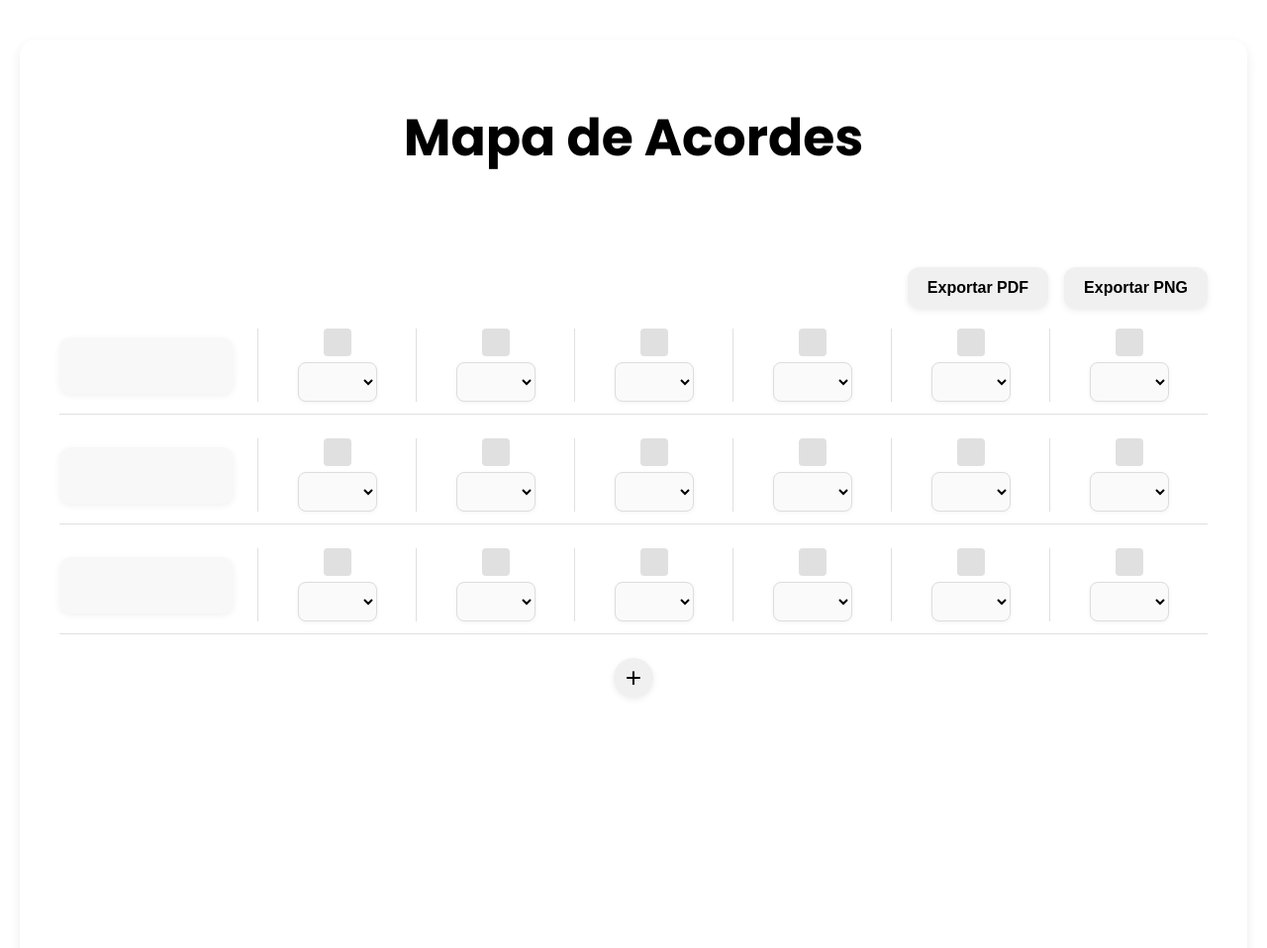
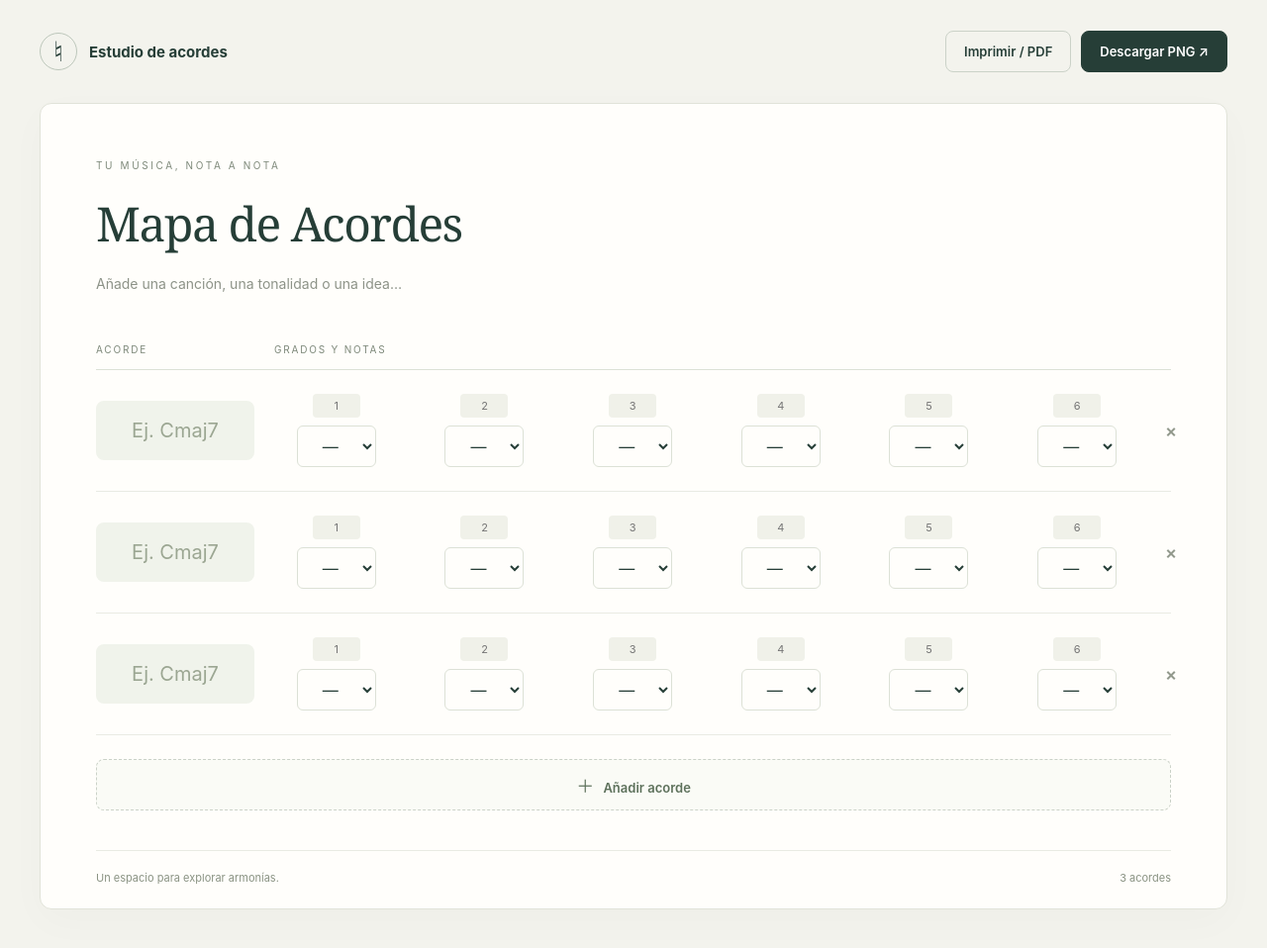
Before and after one commit to fbnv29/Mapa-de-acordes, a plain HTML site: page index.html in a window 1280 px wide. Shown: the top 958 px of the page at 99% size. Drawn offline with nearby package versions, Linux system fonts and the light colour scheme.

Commit message:
Polish chord editor and add local saving and offline exports

```diff
--- /dev/null
+++ b/app.js
@@ -0,0 +1,98 @@
+'use strict';
+const NOTES = ['C','B#','C#','Db','D','C##','D#','Eb','E','Fb','F','E#','F#','Gb','G','F##','G#','Ab','A','G##','A#','Bb','B','Cb'];
+const STORAGE_KEY = 'mapa-acordes:v1';
+const container = document.querySelector('#chords-container');
+const title = document.querySelector('#title');
+const subtitle = document.querySelector('#subtitle');
+const status = document.querySelector('#status');
+function announce(message) { status.textContent = message; }
+function readMap() {
+  return { title: title.value, subtitle: subtitle.value, rows: [...container.children].map(row => ({
+    chord: row.querySelector('.chord-box').value,
+    degrees: [...row.querySelectorAll('.degree')].map(input => input.value),
+    notes: [...row.querySelectorAll('.note-select')].map(select => select.value)
+  })) };
+}
+function save() {
+  try { localStorage.setItem(STORAGE_KEY, JSON.stringify(readMap())); announce('Guardado en este navegador.'); }
+  catch { announce('No se pudo guardar en este navegador. Puedes descargar tu mapa.'); }
+}
+function updateCount() {
+  const count = container.children.length;
+  document.querySelector('#row-count').textContent = `${count} ${count === 1 ? 'acorde' : 'acordes'}`;
+  [...container.children].forEach((row, index) => {
+    row.querySelector('.chord-box').setAttribute('aria-label', `Acorde ${index + 1}`);
+    row.querySelector('.remove-row').setAttribute('aria-label', `Eliminar acorde ${index + 1}`);
+  });
+}
+function addRow(data = {}, focus = false) {
+  const row = document.createElement('div'); row.className = 'chord-row';
+  const chord = document.createElement('input'); chord.className = 'chord-box';
+  chord.placeholder = 'Ej. Cmaj7'; chord.maxLength = 32; chord.value = typeof data.chord === 'string' ? data.chord : '';
+  row.append(chord);
+  for (let i = 0; i < 6; i++) {
+    const cell = document.createElement('div'); cell.className = 'note-container';
+    const degree = document.createElement('input'); degree.className = 'degree'; degree.maxLength = 8;
+    degree.placeholder = String(i + 1); degree.setAttribute('aria-label', `Grado de la nota ${i + 1}`);
+    degree.value = typeof data.degrees?.[i] === 'string' ? data.degrees[i] : '';
+    const select = document.createElement('select'); select.className = 'note-select'; select.setAttribute('aria-label', `Nota ${i + 1}`);
+    select.add(new Option('—', '')); NOTES.forEach(note => select.add(new Option(note, note)));
+    select.value = NOTES.includes(data.notes?.[i]) ? data.notes[i] : '';
+    cell.append(degree, select); row.append(cell);
+  }
+  const remove = document.createElement('button'); remove.className = 'remove-row'; remove.type = 'button'; remove.textContent = '×';
+  remove.addEventListener('click', () => {
+    const next = row.nextElementSibling || row.previousElementSibling;
+    row.remove(); updateCount(); save(); (next?.querySelector('.chord-box') || document.querySelector('#add-row')).focus();
+  });
+  row.append(remove); container.append(row); updateCount(); if (focus) chord.focus();
+}
+function restore() {
+  try {
+    const raw = localStorage.getItem(STORAGE_KEY);
+    if (raw) {
+      const data = JSON.parse(raw);
+      if (!data || !Array.isArray(data.rows) || !data.rows.every(row => row && typeof row === 'object')) throw new Error('Invalid saved map');
+      title.value = typeof data.title === 'string' ? data.title : 'Mapa de Acordes';
+      subtitle.value = typeof data.subtitle === 'string' ? data.subtitle : '';
+      data.rows.forEach(row => addRow(row)); updateCount(); announce('Tu mapa se ha recuperado.'); return;
+    }
+  } catch { announce('No se pudo recuperar el mapa guardado.'); }
+  for (let i = 0; i < 3; i++) addRow();
+}
+function downloadPNG() {
+  const button = document.querySelector('#export-png'); button.disabled = true;
+  try {
+    const data = readMap(); const width = 1600; const height = 300 + Math.max(data.rows.length, 1) * 130;
+    if (height > 16000) throw new Error('El mapa es demasiado largo para PNG. Usa Imprimir / PDF.');
+    const canvas = document.createElement('canvas'); canvas.width = width; canvas.height = height;
+    const ctx = canvas.getContext('2d'); if (!ctx) throw new Error('Tu navegador no permite crear imágenes.');
+    ctx.fillStyle = '#fffefb'; ctx.fillRect(0, 0, width, height); ctx.fillStyle = '#263e37';
+    ctx.font = '48px Georgia'; ctx.fillText(data.title || 'Mapa de Acordes', 70, 95, width - 140);
+    ctx.font = '22px sans-serif'; ctx.fillStyle = '#737c70'; ctx.fillText(data.subtitle, 70, 145, width - 140);
+    data.rows.forEach((row, index) => {
+      const y = 210 + index * 130;
+      ctx.fillStyle = '#f0f3eb'; ctx.fillRect(70, y, 230, 78); ctx.fillStyle = '#263e37';
+      ctx.textAlign = 'center'; ctx.font = 'bold 28px sans-serif'; ctx.fillText(row.chord, 185, y + 49, 210);
+      row.notes.forEach((note, i) => {
+        const x = 400 + i * 210; ctx.fillStyle = '#718064'; ctx.font = '18px sans-serif'; ctx.fillText(row.degrees[i], x, y + 20, 180);
+        ctx.fillStyle = '#263e37'; ctx.font = '28px sans-serif'; ctx.fillText(note || '—', x, y + 62, 180);
+      });
+      ctx.strokeStyle = '#e0e5db'; ctx.beginPath(); ctx.moveTo(70, y + 100); ctx.lineTo(width - 70, y + 100); ctx.stroke();
+    });
+    canvas.toBlob(blob => {
+      try {
+        if (!blob) throw new Error('No se pudo crear la imagen.');
+        const url = URL.createObjectURL(blob); const link = document.createElement('a');
+        link.href = url; link.download = 'MapaAcordes.png'; link.click(); setTimeout(() => URL.revokeObjectURL(url), 1000);
+        announce('Imagen PNG creada.');
+      } catch (error) { announce(error.message); }
+      finally { button.disabled = false; }
+    }, 'image/png');
+  } catch (error) { announce(error.message); button.disabled = false; }
+}
+document.querySelector('#add-row').addEventListener('click', () => { addRow({}, true); save(); });
+document.querySelector('#workspace').addEventListener('input', save);
+document.querySelector('#export-png').addEventListener('click', downloadPNG);
+document.querySelector('#export-pdf').addEventListener('click', () => { announce('Selecciona «Guardar como PDF» en el diálogo de impresión.'); window.print(); });
+restore();
--- a/index.html
+++ b/index.html
@@ -1,269 +1,30 @@
-<!DOCTYPE html>
+<!doctype html>
 <html lang="es">
 <head>
-<meta charset="UTF-8">
-<title>Mapa de Acordes</title>
-<link href="https://fonts.googleapis.com/css2?family=Poppins:wght@400;600;700&display=swap" rel="stylesheet">
-<style>
-  * { box-sizing: border-box; margin:0; padding:0; }
-  body {
-    font-family: 'Poppins', sans-serif;
-    background-color: #fff;
-    display: flex;
-    justify-content: center;
-    padding: 40px 20px;
-  }
-
-  #workspace {
-    max-width: 1920px;
-    width: 100%;
-    min-height: 1080px;
-    background-color: #fff;
-    padding: 60px 40px 40px 40px;
-    overflow-y: auto;
-    box-shadow: 0 4px 12px rgba(0,0,0,0.08);
-    border-radius: 16px;
-    margin: 0 auto;
-  }
-
-  #title {
-    font-size: 52px;
-    font-weight: 700;
-    text-align: center;
-    margin-bottom: 10px;
-    outline: none;
-  }
-
-  #subtitle {
-    font-size: 28px;
-    font-weight: 400;
-    text-align: center;
-    margin-bottom: 40px;
-    outline: none;
-    color: #555;
-  }
-
-  .chord-row {
-    display: grid;
-    grid-template-columns: 200px repeat(6, 1fr);
-    align-items: center;
-    margin-bottom: 24px; /* espaciado vertical uniforme */
-    padding-bottom: 12px;
-    border-bottom: 1px solid #e0e0e0;
-  }
-
-  .chord-box {
-    background-color: #f8f8f8;
-    border-radius: 12px;
-    padding: 12px 20px; /* más espacio interno horizontal */
-    text-align: center;
-    font-size: 22px;
-    font-weight: 600;
-    box-shadow: 0 2px 6px rgba(0,0,0,0.06);
-    outline: none;
-    min-height: 40px;
-    display: flex;
-    justify-content: center;
-    align-items: center;
-    margin-right: 24px; /* separación de la primera nota */
-  }
-
-  .note-container {
-    display: flex;
-    flex-direction: column;
-    justify-content: center;
-    align-items: center;
-    border-left: 1px solid #e0e0e0;
-    padding: 0 12px; /* separación horizontal */
-    min-width: 100px;
-  }
-
-  .note-container:first-child {
-    border-left: none;
-    padding-left: 0;
-  }
-
-  .degree {
-    background-color: #e0e0e0;
-    width: 28px;
-    height: 28px;
-    font-size: 12px;
-    font-weight: 600;
-    text-align: center;
-    line-height: 28px;
-    border-radius: 4px;
-    cursor: text;
-    margin-bottom: 6px; /* espacio entre grado y nota */
-  }
-
-  .note-select {
-    width: 80px;
-    height: 40px;
-    font-size: 18px;
-    text-align: center;
-    text-align-last: center;
-    border-radius: 8px;
-    border: 1px solid #ddd;
-    background-color: #fafafa;
-    box-shadow: 0 1px 4px rgba(0,0,0,0.05);
-    cursor: pointer;
-    display: flex;
-    justify-content: center;
-    align-items: center;
-    padding: 0 4px;
-    transition: all 0.2s ease;
-  }
-
-  .note-select:focus {
-    border-color: #999;
-    box-shadow: 0 0 8px rgba(0,0,0,0.1);
-  }
-
-  .actions {
-    display: flex;
-    justify-content: flex-end;
-    gap: 16px;
-    margin-bottom: 20px;
-  }
-
-  .action-btn {
-    padding: 12px 20px;
-    font-size: 16px;
-    font-weight: 600;
-    border: none;
-    border-radius: 12px;
-    cursor: pointer;
-    transition: all 0.2s ease;
-    background-color: #f0f0f0;
-    box-shadow: 0 2px 6px rgba(0,0,0,0.08);
-  }
-
-  .action-btn:hover { background-color: #e0e0e0; }
-
-  #add-row {
-    width: 40px;
-    height: 40px;
-    font-size: 28px;
-    line-height: 28px;
-    text-align: center;
-    border-radius: 50%;
-    background-color: #f0f0f0;
-    border: none;
-    cursor: pointer;
-    box-shadow: 0 2px 6px rgba(0,0,0,0.08);
-    transition: all 0.2s ease;
-    display: flex;
-    justify-content: center;
-    align-items: center;
-  }
-
-  #add-row:hover { background-color: #e0e0e0; }
-</style>
+  <meta charset="utf-8">
+  <meta name="viewport" content="width=device-width, initial-scale=1">
+  <meta name="theme-color" content="#263e37">
+  <title>Mapa de Acordes</title>
+  <link rel="stylesheet" href="styles.css">
+  <script src="app.js" defer></script>
 </head>
 <body>
-
-<div id="workspace">
-  <div id="title" contenteditable="true">Mapa de Acordes</div>
-  <div id="subtitle" contenteditable="true"></div>
-
-  <div class="actions">
-    <button class="action-btn" onclick="exportPDF()">Exportar PDF</button>
-    <button class="action-btn" onclick="exportPNG()">Exportar PNG</button>
-  </div>
-
-  <div id="chords-container"></div>
-
-  <div style="display:flex; justify-content:center; margin-top:20px;">
-    <button id="add-row" onclick="addChordRow()">+</button>
-  </div>
-</div>
-
-<script src="https://cdnjs.cloudflare.com/ajax/libs/html2canvas/1.4.1/html2canvas.min.js"></script>
-<script src="https://cdnjs.cloudflare.com/ajax/libs/jspdf/2.5.1/jspdf.umd.min.js"></script>
-<script>
-  const notes = [
-    "C","B#","C#","Db","D","C##","D#","Eb","E","Fb","F","E#",
-    "F#","Gb","G","F##","G#","Ab","A","G##","A#","Bb","B","Cb"
-  ];
-
-  const chordsContainer = document.getElementById('chords-container');
-
-  function createChordRow() {
-    const row = document.createElement('div');
-    row.className = 'chord-row';
-
-    const chordBox = document.createElement('div');
-    chordBox.className = 'chord-box';
-    chordBox.contentEditable = true;
-    row.appendChild(chordBox);
-
-    for(let i=0;i<6;i++){
-      const noteContainer = document.createElement('div');
-      noteContainer.className = 'note-container';
-
-      const degree = document.createElement('div');
-      degree.className = 'degree';
-      degree.contentEditable = true;
-      noteContainer.appendChild(degree);
-
-      const select = document.createElement('select');
-      select.className = 'note-select';
-      const defaultOption = document.createElement('option');
-      defaultOption.value = '';
-      defaultOption.text = '';
-      select.appendChild(defaultOption);
-      notes.forEach(n => {
-        const option = document.createElement('option');
-        option.value = n;
-        option.text = n;
-        select.appendChild(option);
-      });
-      noteContainer.appendChild(select);
-
-      row.appendChild(noteContainer);
-    }
-
-    return row;
-  }
-
-  function addChordRow(){
-    chordsContainer.appendChild(createChordRow());
-  }
-
-  for(let i=0;i<3;i++){
-    addChordRow();
-  }
-
-  async function exportPDF(){
-    toggleControls(false);
-    const canvas = await html2canvas(document.getElementById('workspace'));
-    const imgData = canvas.toDataURL('image/png');
-    const { jsPDF } = window.jspdf;
-    const pdf = new jsPDF({
-      orientation: 'landscape',
-      unit: 'px',
-      format: [canvas.width, canvas.height]
-    });
-    pdf.addImage(imgData, 'PNG', 0, 0, canvas.width, canvas.height);
-    pdf.save('MapaAcordes.pdf');
-    toggleControls(true);
-  }
-
-  async function exportPNG(){
-    toggleControls(false);
-    const canvas = await html2canvas(document.getElementById('workspace'));
-    const link = document.createElement('a');
-    link.download = 'MapaAcordes.png';
-    link.href = canvas.toDataURL();
-    link.click();
-    toggleControls(true);
-  }
-
-  function toggleControls(show){
-    document.querySelectorAll('.action-btn, #add-row').forEach(el => {
-      el.style.display = show ? 'inline-flex' : 'none';
-    });
-  }
-</script>
+  <header class="toolbar">
+    <a class="brand" href="./" aria-label="Mapa de Acordes, inicio"><span aria-hidden="true">♮</span> Estudio de acordes</a>
+    <div class="actions">
+      <button id="export-pdf" type="button">Imprimir / PDF</button>
+      <button id="export-png" class="primary" type="button">Descargar PNG <span aria-hidden="true">↗</span></button>
+    </div>
+  </header>
+  <main id="workspace">
+    <div class="eyebrow">TU MÚSICA, NOTA A NOTA</div>
+    <input id="title" aria-label="Título del mapa" maxlength="100" value="Mapa de Acordes">
+    <input id="subtitle" aria-label="Subtítulo del mapa" maxlength="160" placeholder="Añade una canción, una tonalidad o una idea…">
+    <div class="sheet-heading"><span>ACORDE</span><span>GRADOS Y NOTAS</span></div>
+    <div id="chords-container" aria-label="Acordes"></div>
+    <button id="add-row" type="button"><span aria-hidden="true">＋</span> Añadir acorde</button>
+    <footer><span>Un espacio para explorar armonías.</span><span id="row-count"></span></footer>
+  </main>
+  <p id="status" role="status" aria-live="polite"></p>
 </body>
 </html>
```
Also changed, not shown: styles.css (added).
